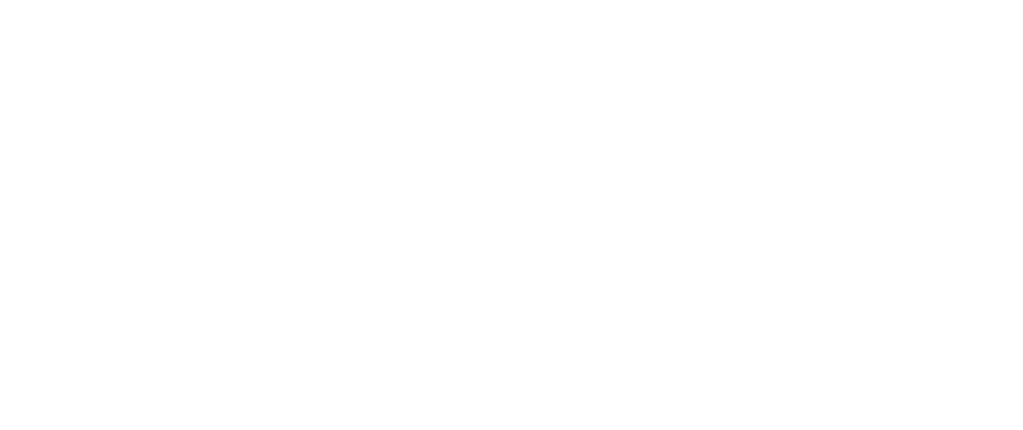
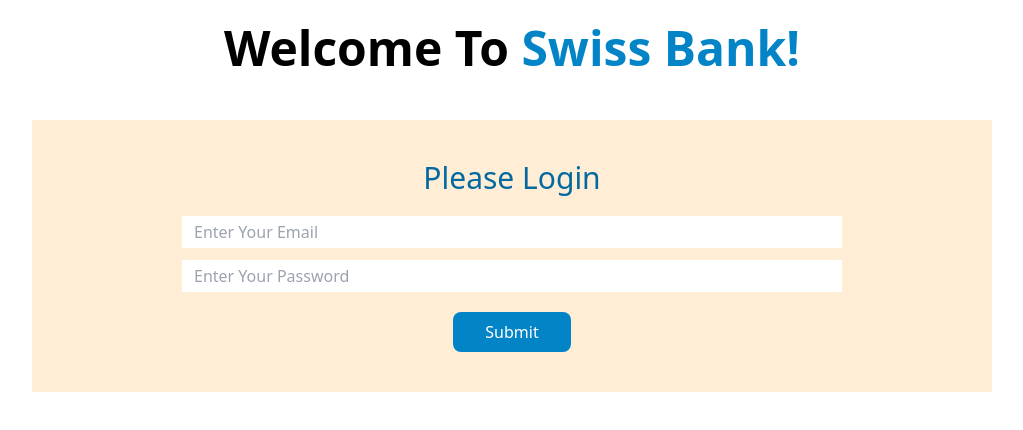
Before and after one commit to sakibmahbub/DOM-Bank-Website, a plain HTML site: page index.html in a window 1280 px wide. Shown: the whole page, without its empty margins (128-1151 px from the left). Drawn offline with nearby package versions, Linux system fonts and the light colour scheme.

Commit message:
completed the Login Page design

```diff
--- a/index.html
+++ b/index.html
@@ -9,6 +9,40 @@
     <link rel="stylesheet" href="styles/style.css" />
   </head>
   <body>
-    <script src="js/index.js"></script>
+    <header>
+      <h1 class="text-5xl font-semibold text-center mt-6">
+        Welcome To <span class="font-bold text-sky-600">Swiss Bank!</span>
+      </h1>
+    </header>
+    <main>
+      <section class="bg-orange-100 w-9/12 mx-auto mt-12 p-10 text-center">
+        <h3 class="text-3xl mb-5 font-medium text-sky-700">Please Login</h3>
+        <div>
+          <input
+            class="w-9/12 block mb-3 px-3 py-1 mx-auto"
+            type="email"
+            name=""
+            id="user-email"
+            placeholder="Enter Your Email"
+          />
+
+          <input
+            class="w-9/12 block mb-3 px-3 py-1 mx-auto"
+            type="password"
+            name=""
+            id="user-pass"
+            placeholder="Enter Your Password"
+          />
+          <button
+            id="btn-submit"
+            class="bg-sky-600 hover:bg-sky-800 text-white font-medium px-8 py-2 rounded-lg mt-2"
+          >
+            Submit
+          </button>
+        </div>
+      </section>
+    </main>
+
+    <script src="js/login.js"></script>
   </body>
 </html>
```
Also changed, not shown: js/index.js (deleted), js/login.js (added).
